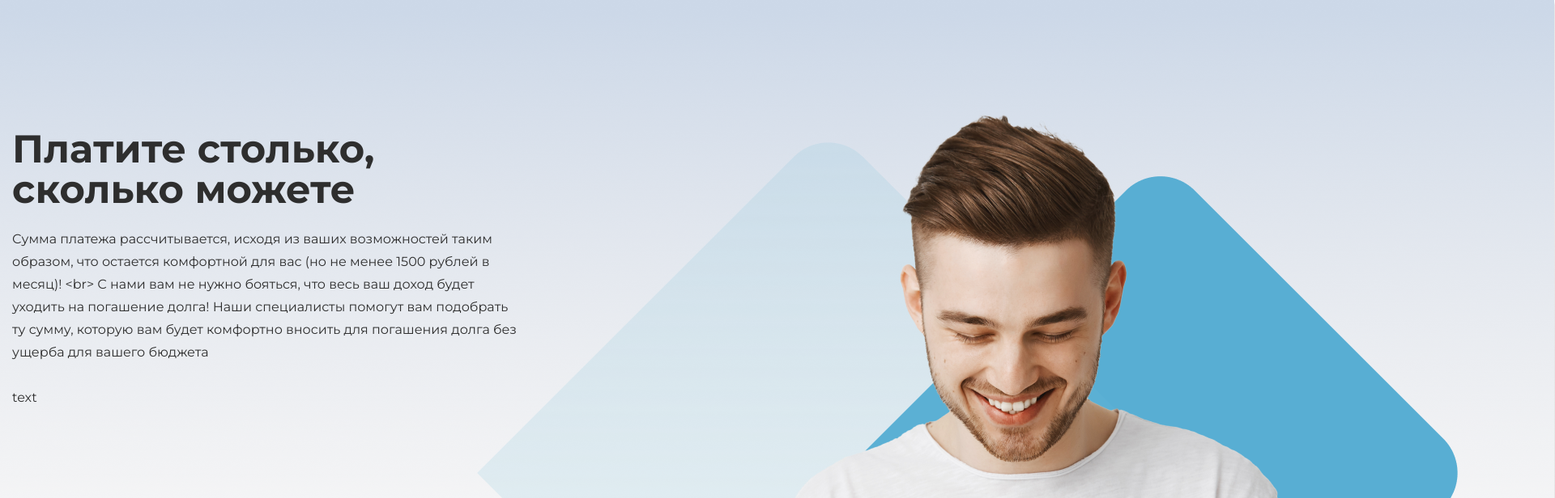
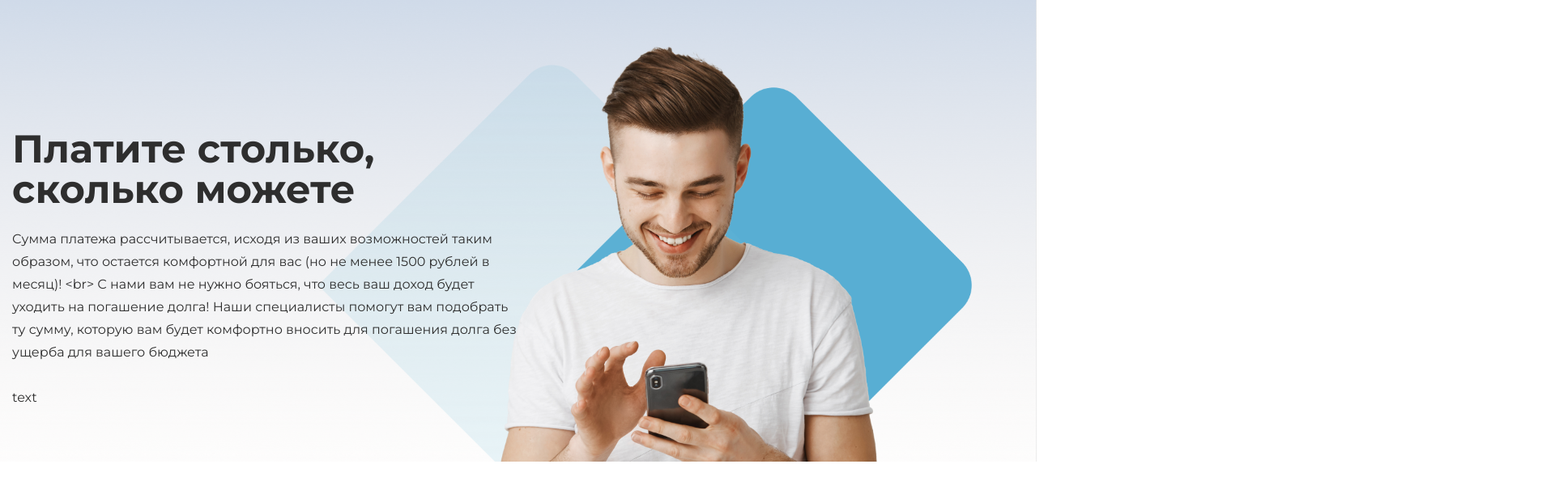
Before and after one commit to caforward/test_site, a Vue app: page / in a window 1280 px wide. Shown: the top 616 px of the page at 81% size, 1920 px wide, since content can reach past the window. Built offline with nearby package versions, Linux system fonts and the light colour scheme.

Commit message:
fix img fill

```diff
--- a/src/blocks/IntroSlider/Slide.vue
+++ b/src/blocks/IntroSlider/Slide.vue
@@ -28,12 +28,17 @@ const props = defineProps(['title', 'text', 'imgSrc'])
 
 </script>
 
-<style lang="scss" >
+<style lang="scss" scoped>
 
 * {
     color: #2e2e2e;
 }
-
+img {
+    display: flex;
+    width: 100%;
+    height: 100%;
+    object-fit: cover;
+}
 .slide__button {
     // @include blue-button;
 
```
